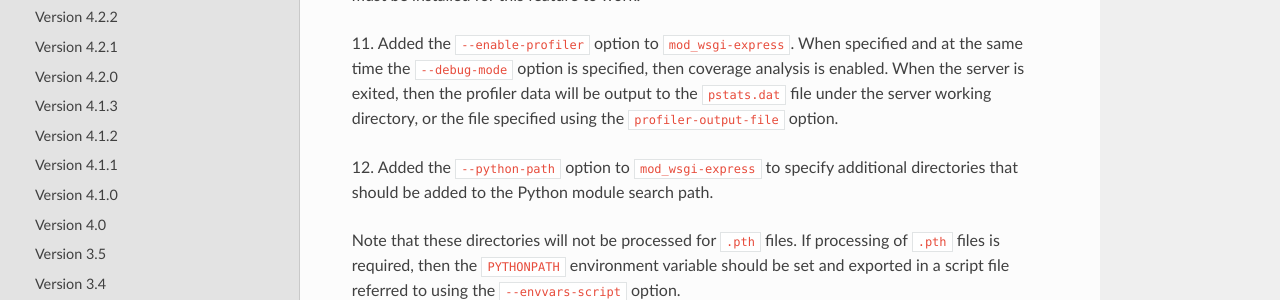
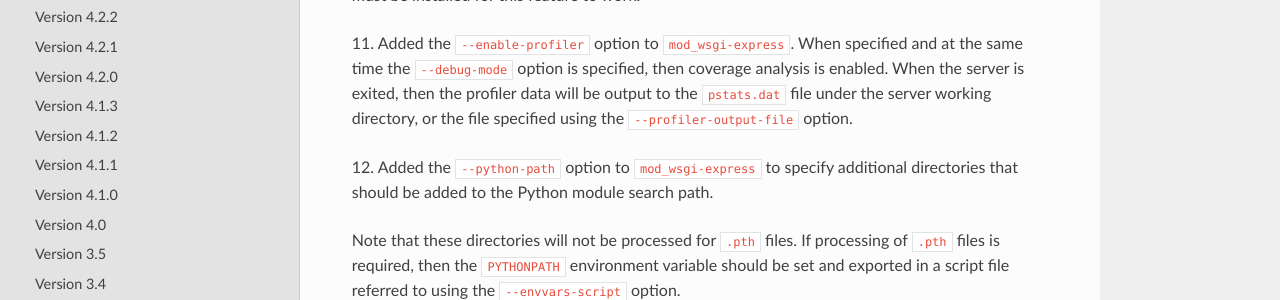
Before and after one commit to GrahamDumpleton/mod_wsgi, a Sphinx documentation site: the page built from docs/release-notes/version-4.4.0.rst, in a window 1280 px wide and 900 px high, scrolled down 4864 px. Shown: the part 407-707 px from the top of the window. Built offline with Sphinx 7.4.7 and the Read the Docs theme 2.0.0, drawn with Linux system fonts in a browser that asks for light colours.

```diff
--- a/docs/release-notes/version-4.4.0.rst
+++ b/docs/release-notes/version-4.4.0.rst
@@ -269,7 +269,7 @@ for this feature to work.
 specified and at the same time the ``--debug-mode`` option is specified,
 then coverage analysis is enabled. When the server is exited, then the
 profiler data will be output to the ``pstats.dat`` file under the server
-working directory, or the file specified using the ``profiler-output-file``
+working directory, or the file specified using the ``--profiler-output-file``
 option.
 
 12. Added the ``--python-path`` option to ``mod_wsgi-express`` to specify
```
